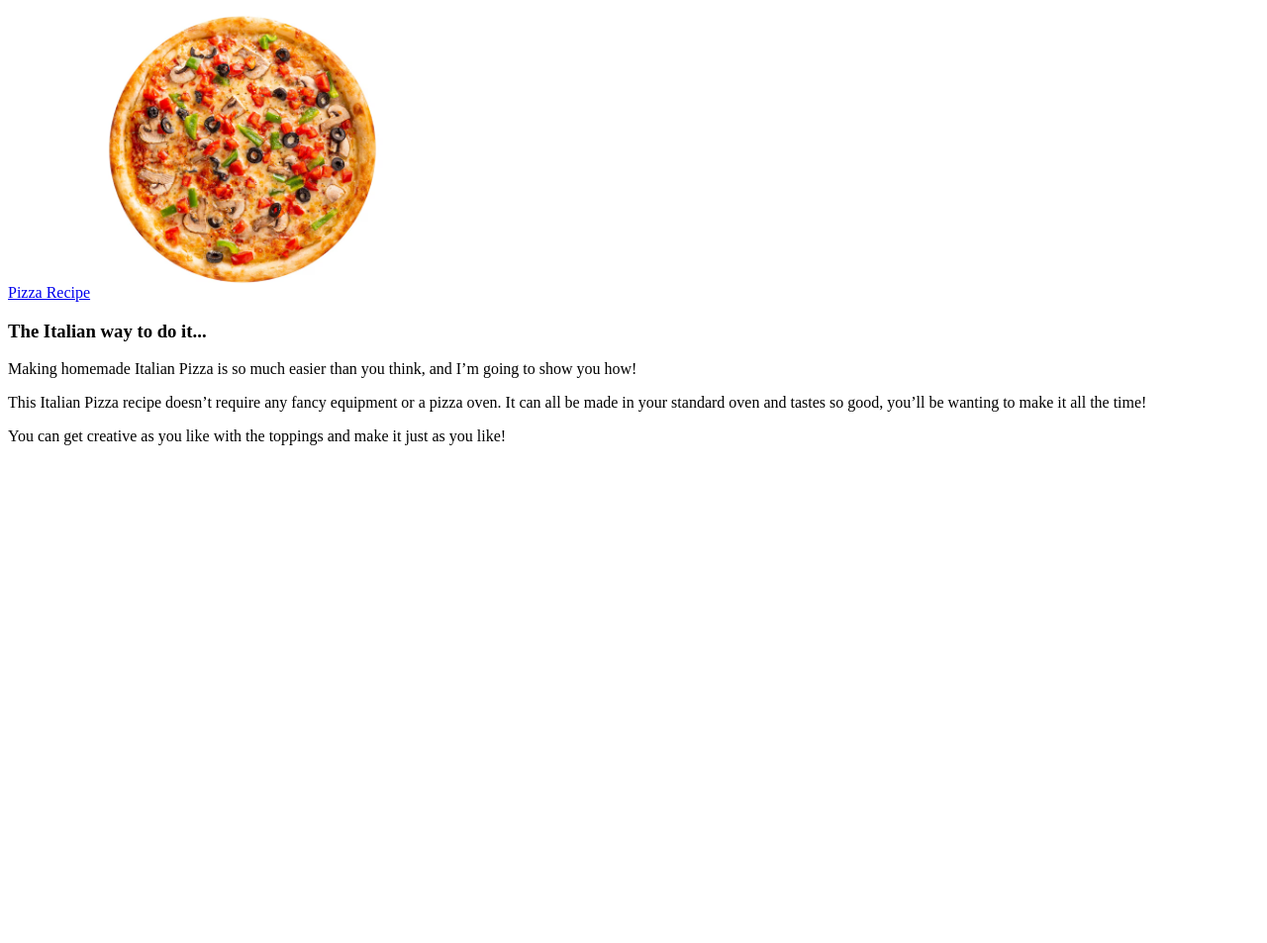
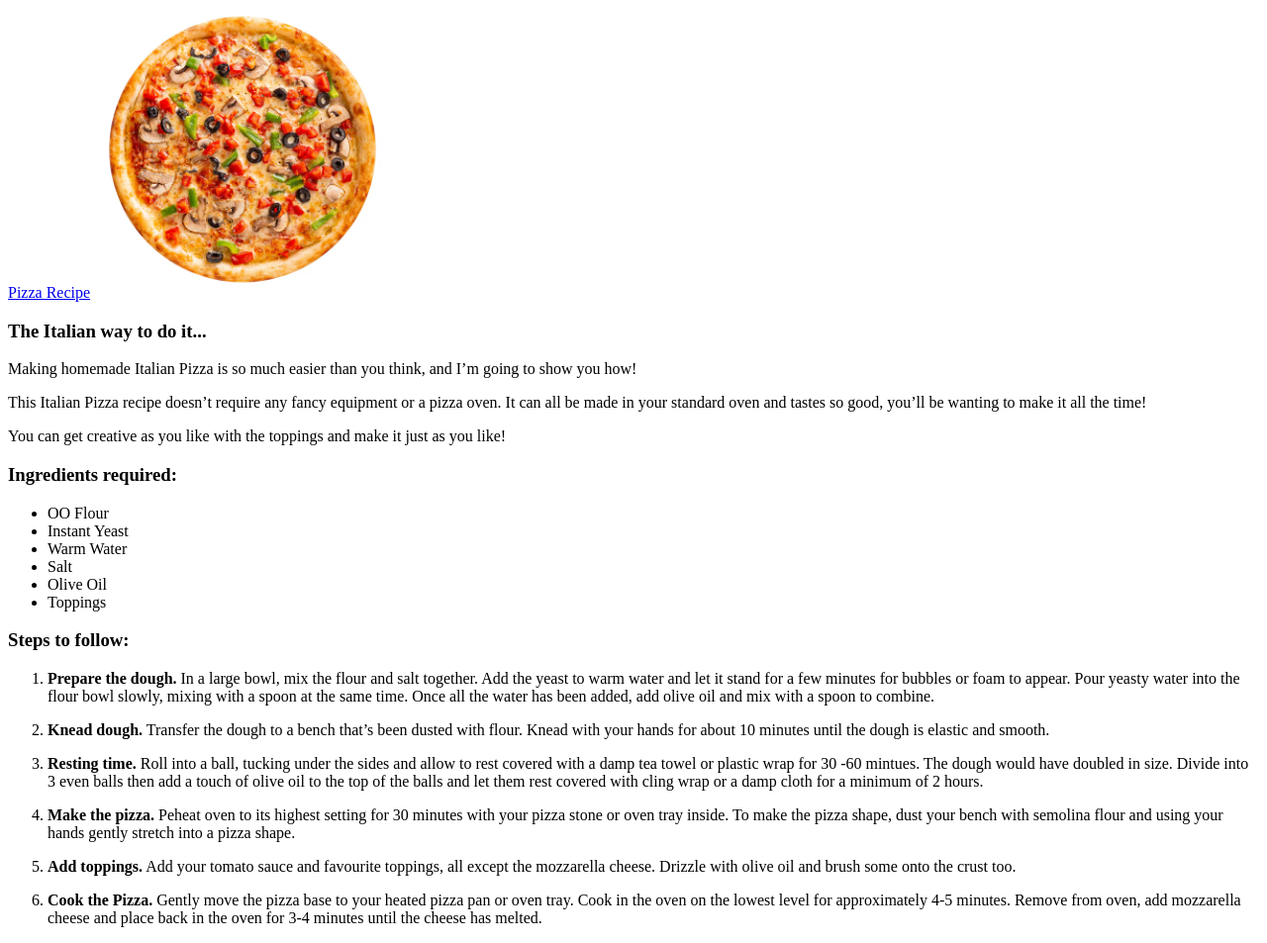
Before and after one commit to ImShitanshu/odin_recipes, a plain HTML site: page index.html in a window 1280 px wide. Shown: the part 79-1032 px from the top of the page at 99% size. Before the commit the page ends 800 px from the top, so only its background shows below. Drawn offline with Linux system fonts and the light colour scheme.

Commit message:
Add ingredients and steps

```diff
--- a/index.html
+++ b/index.html
@@ -14,5 +14,34 @@
         <p>Making homemade Italian Pizza is so much easier than you think, and I’m going to show you how!</p>
         <p>This Italian Pizza recipe doesn’t require any fancy equipment or a pizza oven. It can all be made in your standard oven and tastes so good, you’ll be wanting to make it all the time!</p>
         <p>You can get creative as you like with the toppings and make it just as you like!</p>
+
+        <h3>Ingredients required:</h3>
+        <ul>
+            <li>OO Flour</li>
+            <li>Instant Yeast</li>
+            <li>Warm Water</li>
+            <li>Salt</li>
+            <li>Olive Oil</li>
+            <li>Toppings</li>
+        </ul>
+
+        <h3>Steps to follow:</h3>
+        <ol>
+            <li><p><strong>Prepare the dough.</strong> In a large bowl, mix the flour and salt together. Add the yeast to warm water and let it stand for a few minutes for bubbles or foam to appear.
+                Pour yeasty water into the flour bowl slowly, mixing with a spoon at the same time. Once all the water has been added, add olive oil and mix with a spoon to combine.</p></li>
+
+            <li><strong>Knead dough.</strong> Transfer the dough to a bench that’s been dusted with flour. Knead with your hands for about 10 minutes until the dough is elastic and smooth.</li>
+
+            <li><p><strong>Resting time.</strong> Roll into a ball, tucking under the sides and allow to rest covered with a damp tea towel or plastic wrap for 30 -60 mintues.
+                The dough would have doubled in size. Divide into 3 even balls then add a touch of olive oil to the top of the balls and let them rest covered with cling wrap or a damp cloth for a minimum of 2 hours.</p></li>
+
+            <li><p><strong>Make the pizza.</strong> Peheat oven to its highest setting for 30 minutes with your pizza stone or oven tray inside.
+                To make the pizza shape, dust your bench with semolina flour and using your hands gently stretch into a pizza shape.</p></li>
+
+            <li><strong>Add toppings.</strong> Add your tomato sauce and favourite toppings, all except the mozzarella cheese. Drizzle with olive oil and brush some onto the crust too.</li>
+
+            <li><p><strong>Cook the Pizza.</strong> Gently move the pizza base to your heated pizza pan or oven tray. Cook in the oven on the lowest level for approximately 4-5 minutes.
+                Remove from oven, add mozzarella cheese and place back in the oven for 3-4 minutes until the cheese has melted.</p> </li>
+            </ol>
     </body>
 </html>
```
